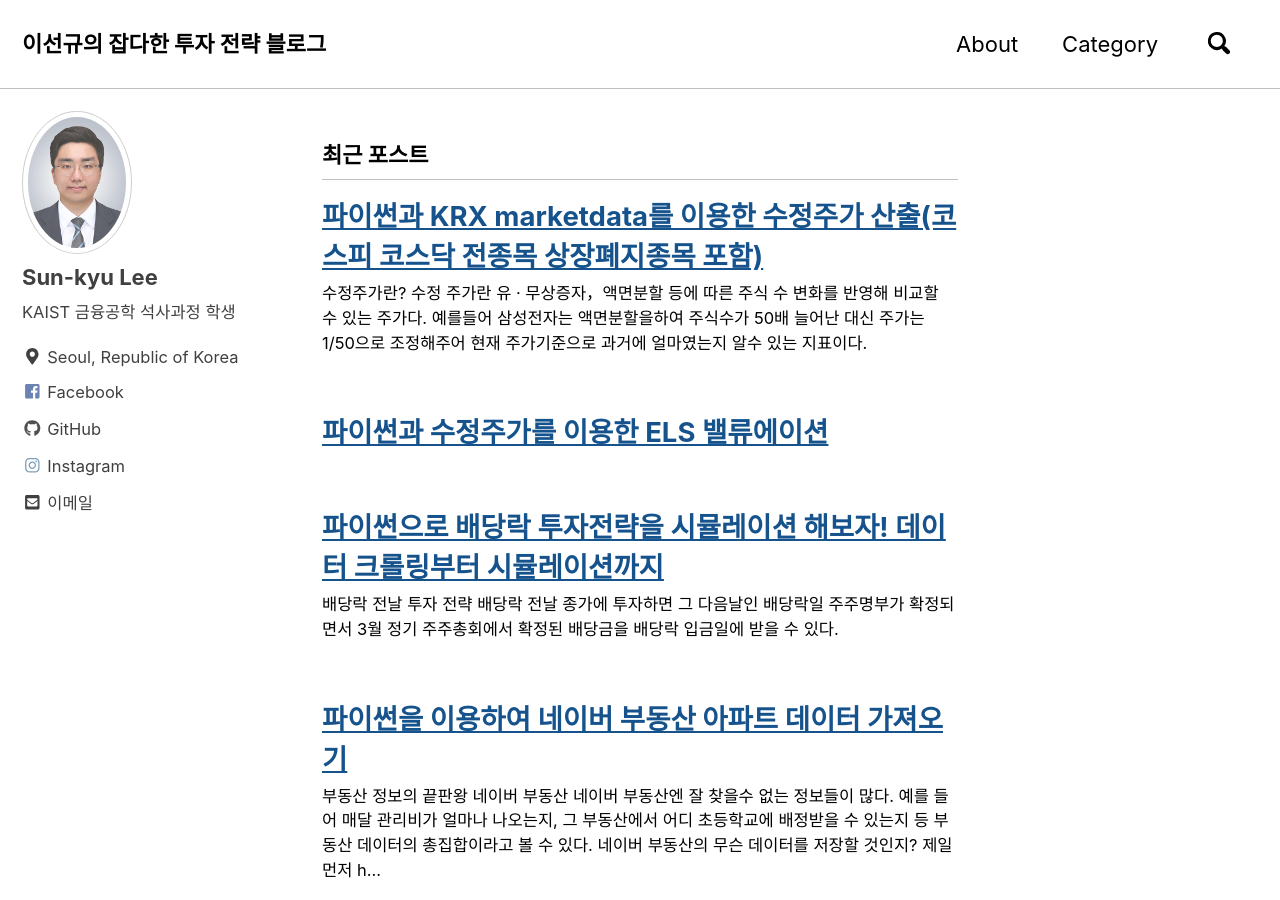
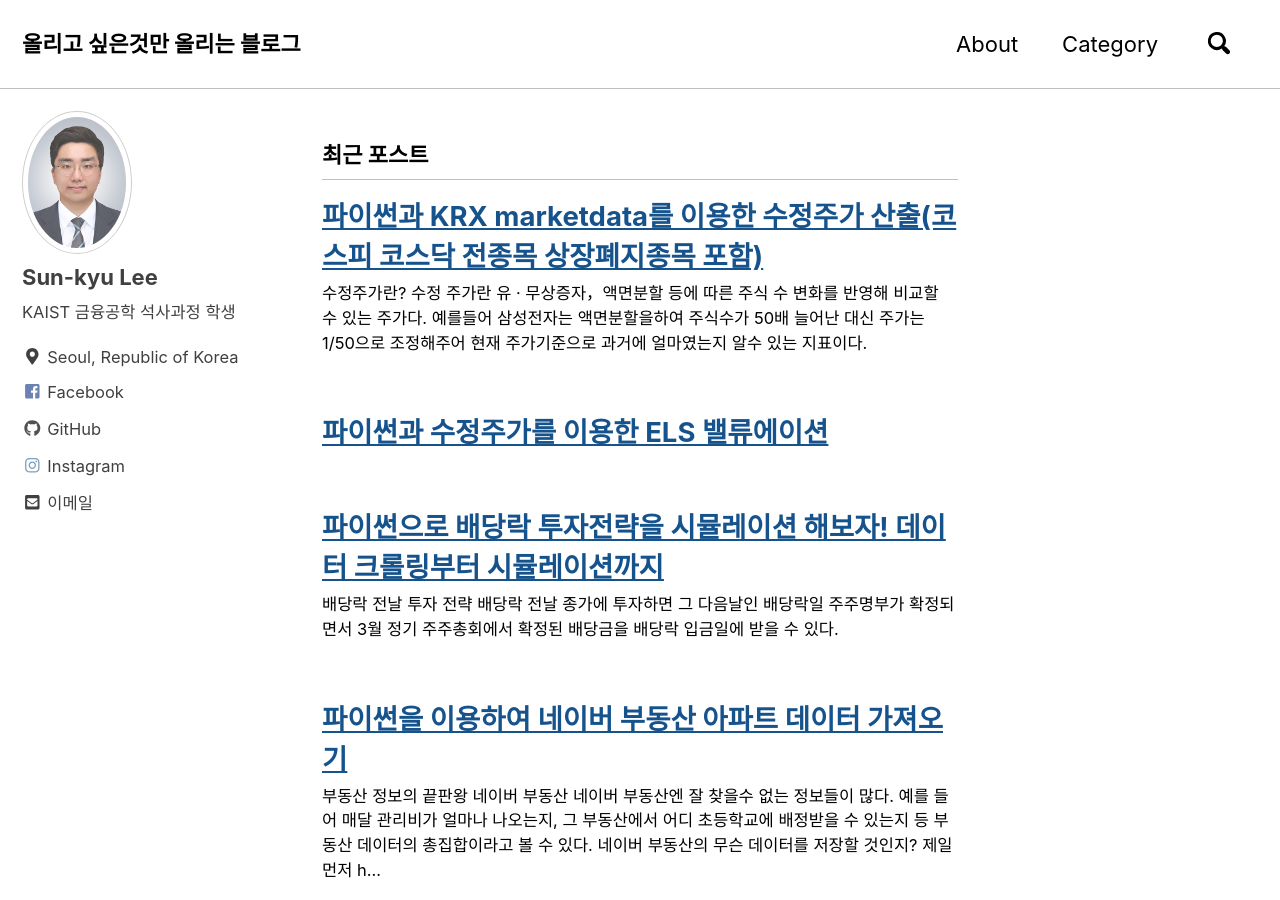
Before and after one commit to leesunkyu94/leesunkyu94.github.io, a Jekyll site: the page built from index.html, in a window 1280 px wide and 900 px high. Built offline with Jekyll 4.4.1, drawn with Linux system fonts in a browser that asks for light colours; cached includes are drawn as plain includes; the list of posts is cut into pages by our own code.

Commit message:
Update _config.yml

```diff
--- a/_config.yml
+++ b/_config.yml
@@ -16,7 +16,7 @@ minimal_mistakes_skin    : "contrast" # "air", "aqua", "contrast", "dark", "dirt
 
 # Site Settings
 locale                   : "ko-KR"
-title                    : "이선규의 잡다한 투자 전략 블로그"
+title                    : "올리고 싶은것만 올리는 블로그"
 title_separator          : "-"
 name                     : "Sun-kyu Lee"
 description              : ""
```
